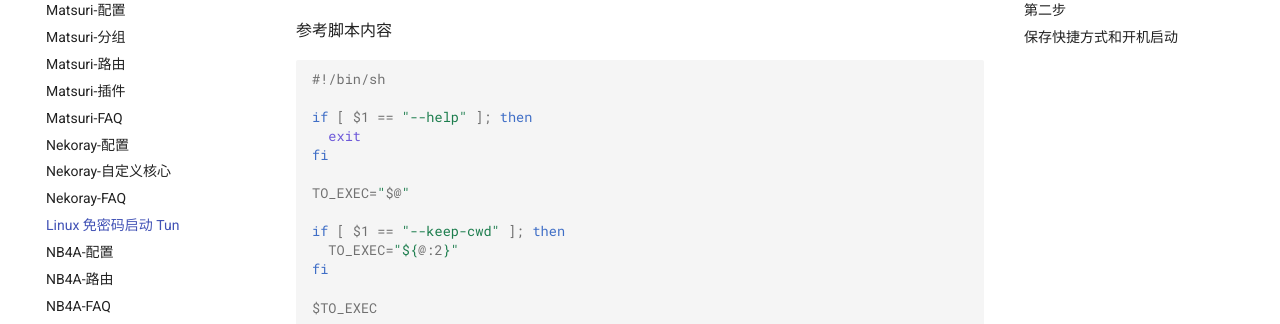
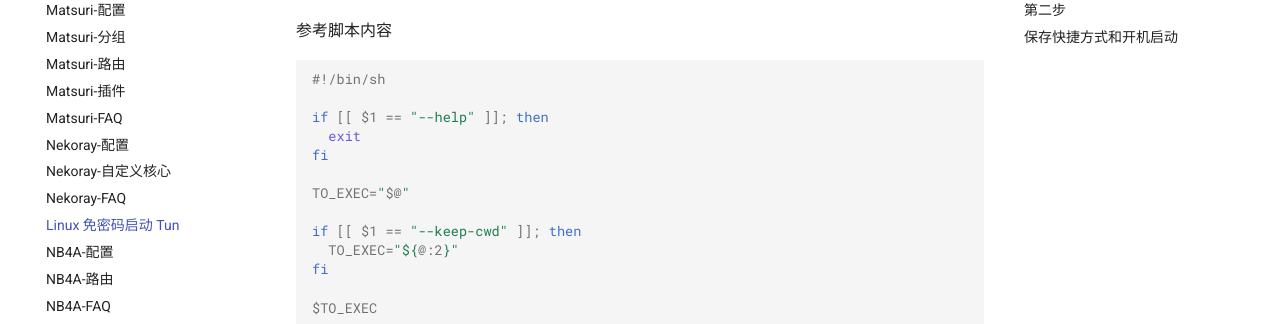
Before and after one commit to MatsuriDayo/matsuridayo.github.io, an MkDocs documentation site: the page built from docs/n-linux-net-admin.md, in a window 1280 px wide and 900 px high, scrolled down 639 px. Shown: the part 152-476 px from the top of the window. Built offline with MkDocs 1.6.1 and Material for MkDocs 9.7.7, drawn with Linux system fonts in a browser that asks for light colours; comment, search, counter and statistics services are not loaded.

Commit message:
Fix script

````diff
--- a/docs/n-linux-net-admin.md
+++ b/docs/n-linux-net-admin.md
@@ -27,13 +27,13 @@
 ```shell
 #!/bin/sh
 
-if [ $1 == "--help" ]; then
+if [[ $1 == "--help" ]]; then
   exit
 fi
 
 TO_EXEC="$@"
 
-if [ $1 == "--keep-cwd" ]; then
+if [[ $1 == "--keep-cwd" ]]; then
   TO_EXEC="${@:2}"
 fi
 
````
